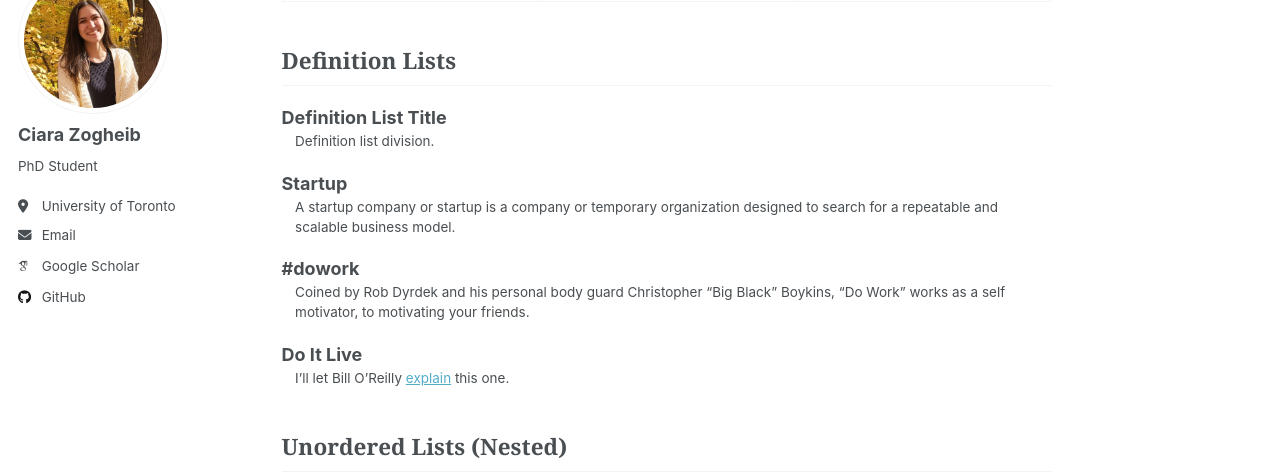
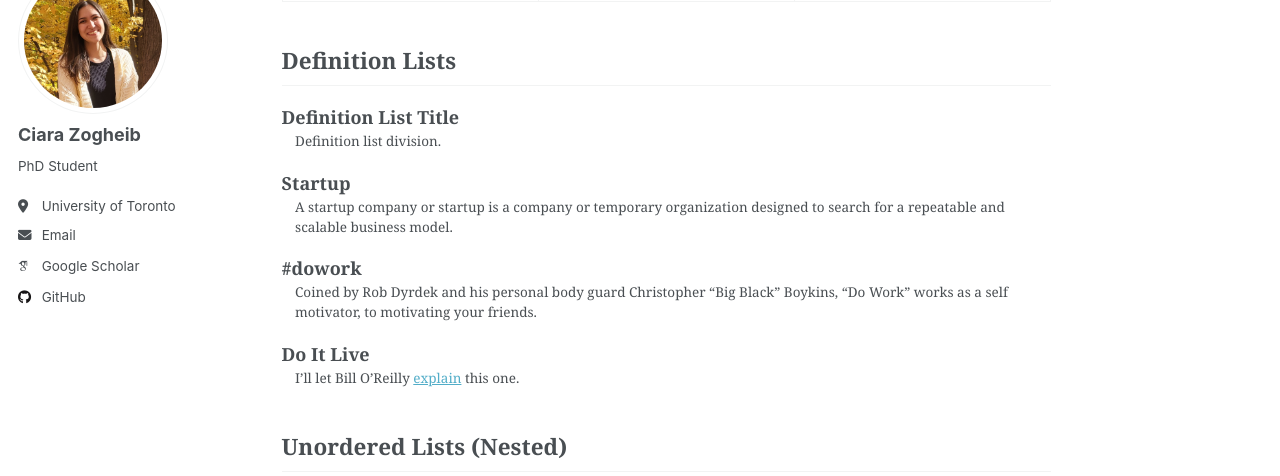
Before and after one commit to zogheibc/zogheibc.github.io, a Jekyll site: the page built from _pages/markdown.md, in a window 1280 px wide and 1400 px high, scrolled down 3066 px. Shown: the part 150-626 px from the top of the window. Built offline with Jekyll 4.4.1, drawn with Linux system fonts in a browser that asks for light colours; emoji names are drawn with the system emoji font; some web fonts are replaced.

Commit message:
change to serif font

```diff
--- a/_sass/_themes.scss
+++ b/_sass/_themes.scss
@@ -14,7 +14,7 @@ $paragraph-indent           : false; // true, false (default)
 $indent-var                 : 1.3em;
 
 /* System typefaces */
-$serif                      : "Georgia", "Times", Georgia, Times, serif;
+$serif                      : Georgia, Times, serif;
 $sans-serif                 : -apple-system, ".SFNSText-Regular", "San Francisco", "Roboto", "Segoe UI", "Helvetica Neue", "Lucida Grande", Arial, sans-serif;
 $monospace                  : Monaco, Consolas, "Lucida Console", monospace;
 
--- a/_sass/layout/_page.scss
+++ b/_sass/layout/_page.scss
@@ -86,13 +86,13 @@
 
   dt {
     margin-top: 1em;
-    font-family: $sans-serif;
+    font-family: $serif;
     font-weight: bold;
   }
 
   dd {
     margin-left: 1em;
-    font-family: $sans-serif;
+    font-family: $serif;
     font-size: $type-size-6;
   }
 
@@ -228,7 +228,7 @@
 .page__meta {
   margin-top: 2em;
   color: var(--global-text-color-light);
-  font-family: $sans-serif;
+  font-family: $serif;
   font-size: $type-size-6;
 
   p {
```
